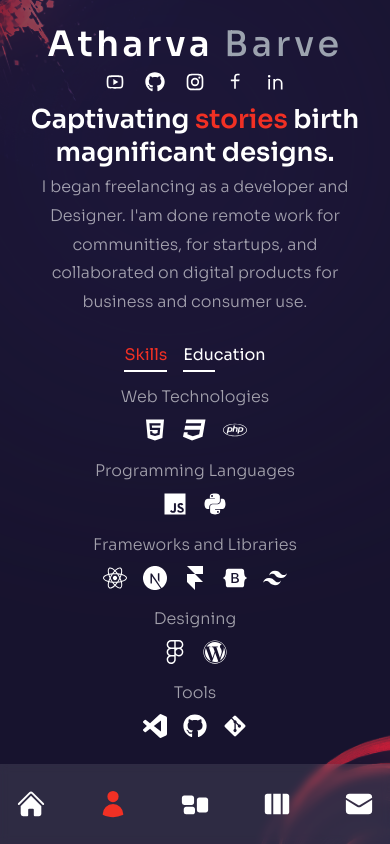
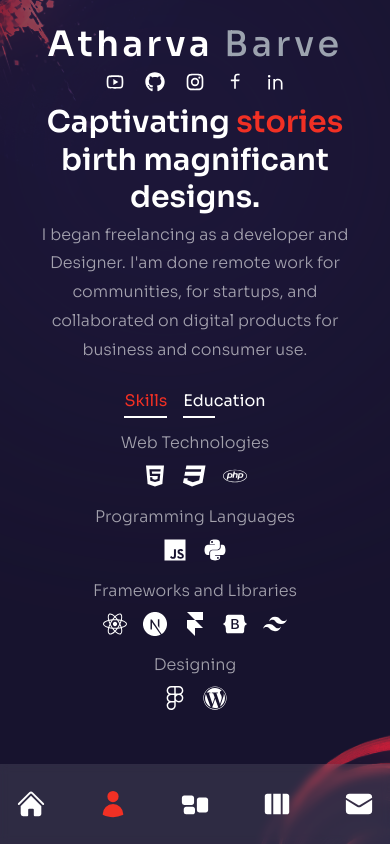
Before and after one commit to Atharva-com/Portfolio, a Next.js app: page /about in a window 390 px wide. Built offline with nearby package versions, Linux system fonts and the light colour scheme.

Commit message:
Update page.js

```diff
--- a/src/app/about/page.js
+++ b/src/app/about/page.js
@@ -119,7 +119,7 @@ const About = () => {
     initial='hidden'
     animate='show'
     exit='hidden'
-    className='h-full bg-primary/30 sm:py-32 py-[6.5rem] text-center xl:text-left'>
+    className='h-full bg-primary/30 sm:py-32 pt-[6.5rem] pb-28 text-center xl:text-left'>
 
     <Circles />
 
@@ -143,7 +143,7 @@ const About = () => {
           initial='hidden'
           animate='show'
           exit='hidden'
-          className='mb-1 font-semibold md:text-[55px] md:leading-[1.3] leading-[1.25] text-[26px]'>
+          className='mb-1 font-semibold md:text-[55px] md:leading-[1.3] leading-[1.25] text-[30px]'>
           Captivating <span className='text-accent'>stories</span> birth magnificant designs. </motion.h2>
 
         <motion.p
```
